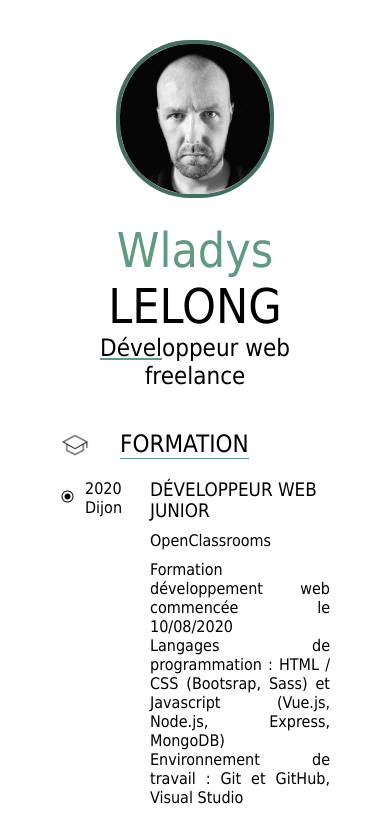
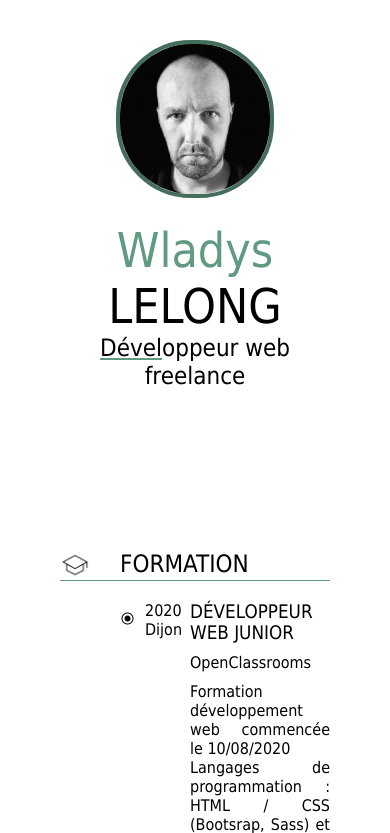
Before and after one commit to Sydalw/OC_Projet_2, a plain HTML site: page index.html in a window 390 px wide. Shown: the top 833 px of the page. Drawn offline with Linux system fonts and the light colour scheme.

Commit message:
Integration overlay header dans les media queries

```diff
--- a/index.html
+++ b/index.html
@@ -143,7 +143,6 @@
                         <h4>Groupe Renault, Usine de Cléon</h4>
                         <ul>
                             <li>Parcours partagé entre des postes en maintenance et production dans les départements assemblage et usinage</li>
-                            <li>Résultats obtenus : blablabla</li>
                         </ul>
                     </div>
                 </article>
@@ -157,7 +156,7 @@
                     <article>
                         <h3>Anne-Catherine BRIEUX</h3>
                         <div class="id_recos">
-                            <p>Directrice de l'usine de Renault Palencia, Groupe Renault</p>
+                            <p>Directrice de l'usine de Palencia, Groupe Renault</p>
                             <p><a href="tel:+34683102386">+34 683 10 23 86</a></p>
                             <p><a href="mailto:anne-catherine.brieux@laposte.net">anne-catherine.brieux@laposte.net</a></p>
                         </div>
--- a/style.css
+++ b/style.css
@@ -35,6 +35,7 @@ a:hover
 {
     display:flex;
     justify-content: center;
+    margin-bottom: -215px;
 }
 
 #boite_photo img
@@ -42,9 +43,8 @@ a:hover
     height:150px;
     width:150px;
     margin-top: 40px;
-    margin-bottom: -200px;
     border:4px solid #446e5c;
-    border-radius: 75px;
+    border-radius: 50%;
     -webkit-transform: scale(1);
 	transform: scale(1);
 	-webkit-transition: .3s ease-in-out;
@@ -102,11 +102,6 @@ p
     margin-top: 0;
 }
 
-#loisirs
-{
-
-}
-
 #loisirs .contenu_boite
 {
     display:flex;
@@ -127,7 +122,6 @@ p
 #loisirs img:hover
 {
     filter:invert(1);
-    border: 2px solid #446e5c;
 }
 
 /*--------------------------------------------------------*/
@@ -185,6 +179,8 @@ section
 .icones
 {
     display:flex;
+    border-bottom: 1px solid #5f9a81;
+    padding-bottom: 0;
 }
 
 .icones img
@@ -194,10 +190,8 @@ section
 
 h2
 {
-    border-bottom: 1px solid #5f9a81;
     font-weight: 100;
-    margin-top: 0;
-    margin-left: 30px
+    margin: 0 0 0 30px;
 }
 
 h2, h3
@@ -221,7 +215,7 @@ h4
 article
 {
     display:flex;
-    margin-bottom: 60px;
+    margin: 20px 0 0 60px;
 }
 
 .date-lieu
@@ -304,7 +298,13 @@ li
     header
     {
         display:flex;
-        margin-bottom: 60px;
+        margin:0 auto 20px auto;
+        padding-bottom: 39px;
+        text-align: center;
+        position: -webkit-sticky;
+        position: sticky;
+        top: 0;
+        background-color: white;
     }
 
     header img
@@ -324,8 +324,13 @@ li
     header
     {
         display:block;
-        margin-bottom: auto;
+        margin:0 auto 60px auto;
+        padding-bottom: 60px;
         text-align: center;
+        position: -webkit-sticky;
+        position: sticky;
+        top: 0;
+        background-color: white;
     }
 
     header img
@@ -340,4 +345,10 @@ li
         display:block;
     }
 
+    body
+    {
+        position:relative;
+
+    }
+
 }
```
